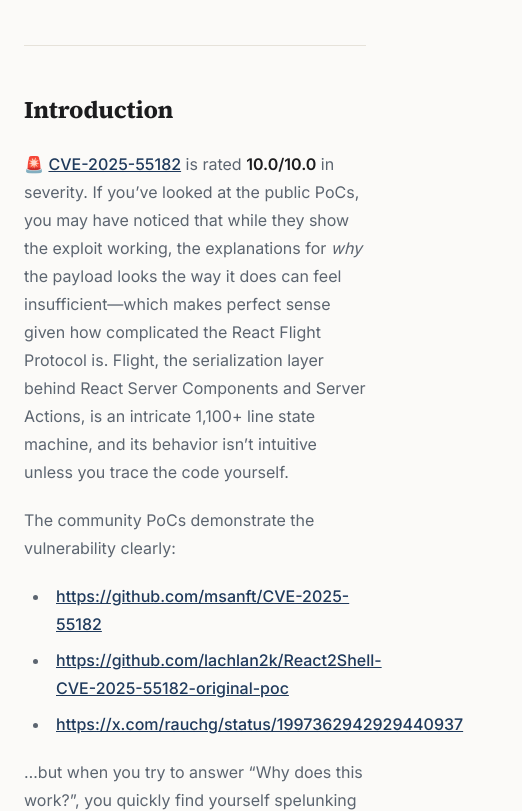
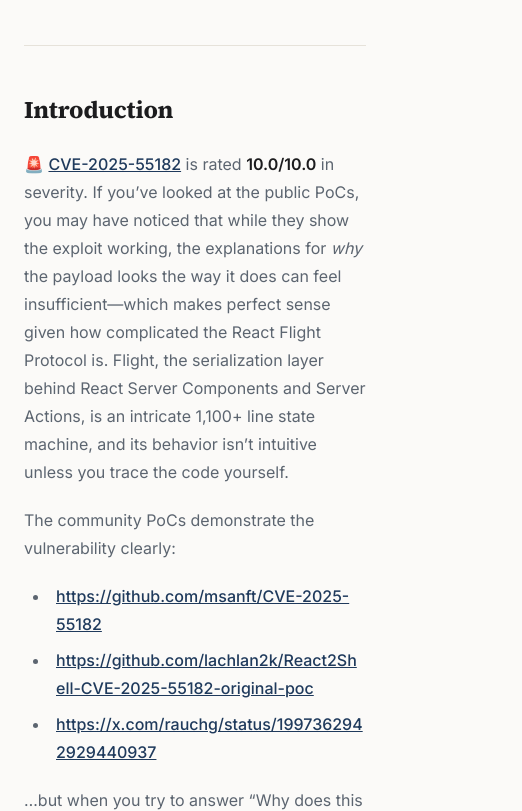
Before and after one commit to kavienanj/kavienanj.github.io, an Astro site: page /blog/react2shell-cve-2025-55182 in a window 390 px wide. Shown: the part 1189-2000 px from the top of the page, 522 px wide, since content can reach past the window. Built offline with nearby package versions, Linux system fonts and the light colour scheme; Astro itself is replaced by a stand-in of ours; some packages are replaced by stand-ins of ours.

Commit message:
Fix horizontal scroll on mobile from long unbroken links
Long URLs in blog post text and reference lists were extending past
the viewport width instead of wrapping, causing horizontal scroll.

```diff
--- a/src/styles/global.css
+++ b/src/styles/global.css
@@ -34,6 +34,11 @@
     scroll-behavior: smooth;
     scroll-padding-top: 5rem;
     transition: background-color 0.15s ease, color 0.15s ease;
+    overflow-x: hidden;
+  }
+
+  body {
+    overflow-x: hidden;
   }
 
   h1, h2, h3, h4 {
@@ -44,6 +49,8 @@
 
   a {
     color: var(--color-accent);
+    overflow-wrap: break-word;
+    word-break: break-word;
   }
 
   a:hover {
@@ -72,8 +79,15 @@
   --tw-prose-td-borders: var(--color-border);
 }
 
+.prose {
+  overflow-wrap: break-word;
+  word-break: break-word;
+}
+
 .prose pre {
   border: 1px solid var(--color-border);
+  overflow-x: auto;
+  max-width: 100%;
 }
 
 .prose code {
```
